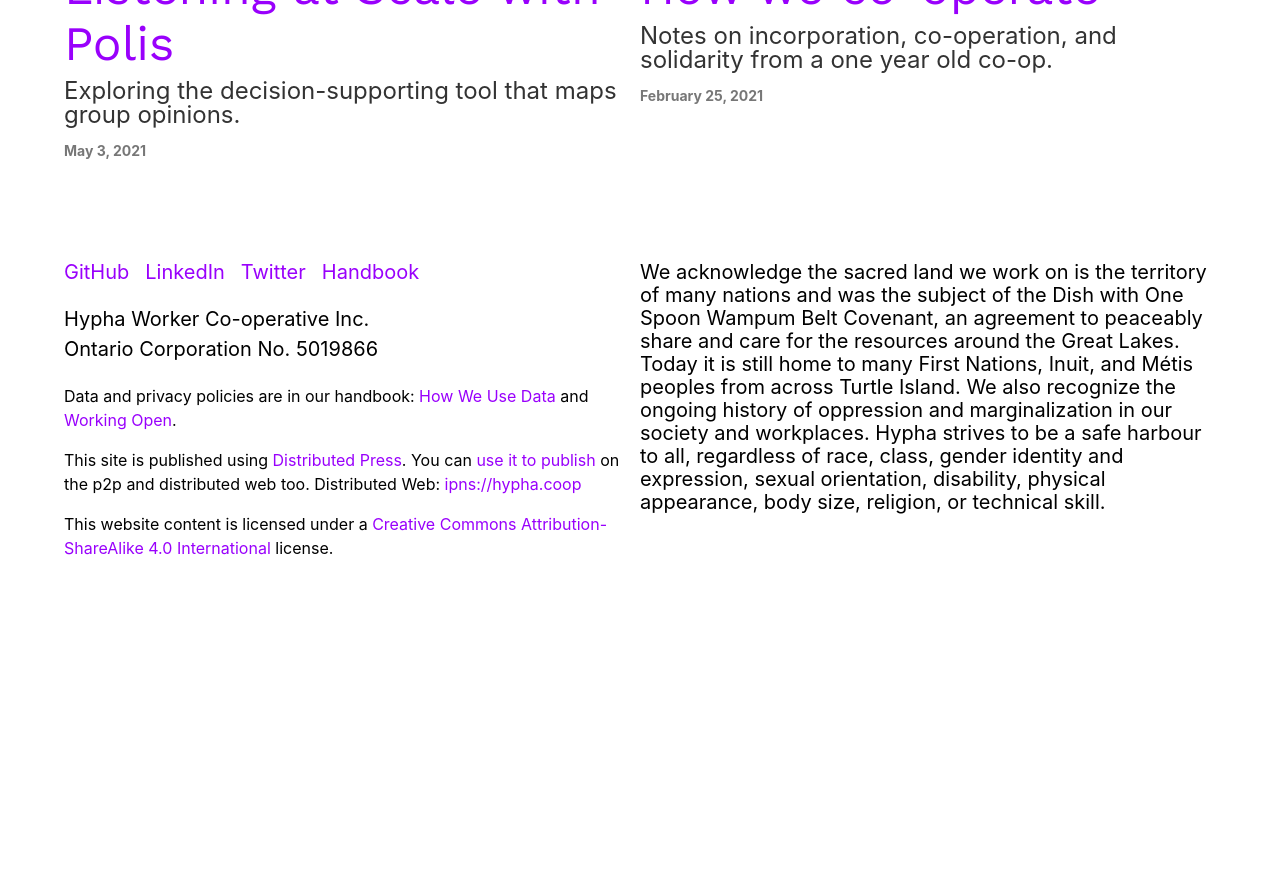
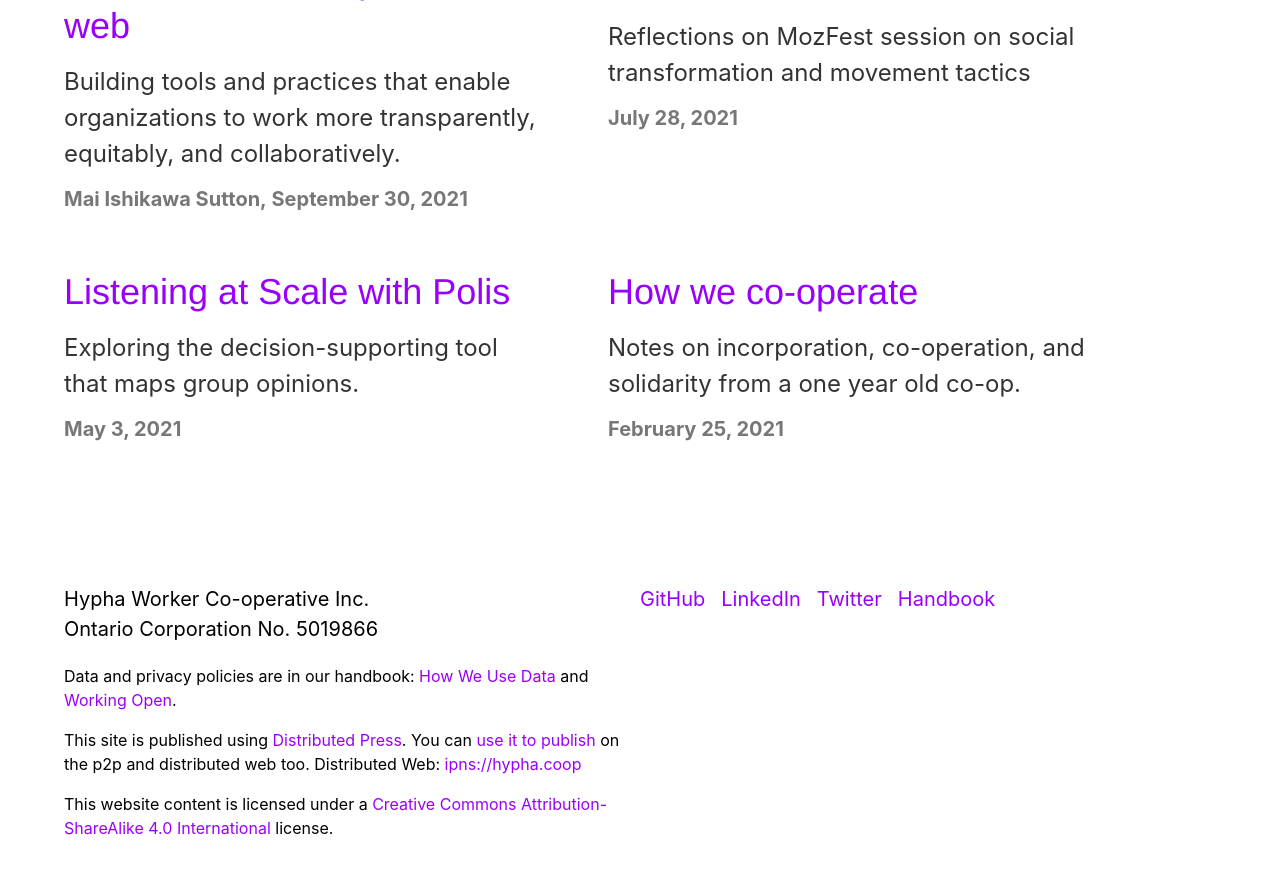
Before and after one commit to hyphacoop/hypha.coop, a Jekyll site: the page built from dripline.html, in a window 1280 px wide and 900 px high, scrolled down 1755 px. Shown: the top 874 px of the window. Built offline with Jekyll 4.4.1, drawn with Linux system fonts in a browser that asks for light colours; before the commit the page ends 2395 px from its top, so only the background shows below that; some of the changed text lies outside the part shown.

Commit message:
format dripline undo footer change

```diff
--- a/_includes/sections/footer.html
+++ b/_includes/sections/footer.html
@@ -1,11 +1,5 @@
 <div class="flex-l items-baseline">
   <div class="w-100 w-50-l">
-    <ul class="list pl0 flex flex-wrap f5 f4-l">
-      <li class="pr3"><a href="{{ site.github }}" class="accent link underline-hover" target="_blank" rel="noopener">GitHub</a></li>
-      <li class="pr3"><a href="{{ site.linkedin }}" class="accent link underline-hover" target="_blank" rel="noopener" data-proofer-ignore>LinkedIn</a></li>
-      <li class="pr3"><a href="{{ site.twitter }}" class="accent link underline-hover" target="_blank" rel="noopener">Twitter</a></li>
-      <li class="pr3"><a href="{{ site.handbook }}" class="accent link underline-hover" target="_blank" rel="noopener">Handbook</a></li>
-    </ul>
     <p class="f3 f4-l lh-copy">{{ site.footer }}</p>
     <p class="f6 f5-l lh-copy">Data and privacy policies are in our handbook: <a href="https://handbook.hypha.coop/data.html" target="_blank" class="accent link underline-hover" rel="noopener">How We Use Data</a> and <a href="https://handbook.hypha.coop/working-open.html" target="_blank" class="accent link underline-hover" rel="noopener">Working Open</a>.</p>
     <p class="f6 f5-l lh-copy">
@@ -17,8 +11,11 @@
     <p class="f6 f5-l lh-copy">This website content is licensed under a <a href="https://creativecommons.org/licenses/by-sa/4.0/" target="_blank" class="accent link underline-hover" rel="noopener">Creative Commons Attribution-ShareAlike 4.0 International</a> license.</p>
   </div>
   <div class="w-100 w-50-l">
-  <p class="f4">
-    We acknowledge the sacred land we work on is the territory of many nations and was the subject of the Dish with One Spoon Wampum Belt Covenant, an agreement to peaceably share and care for the resources around the Great Lakes. Today it is still home to many First Nations, Inuit, and Métis peoples from across Turtle Island. We also recognize the ongoing history of oppression and marginalization in our society and workplaces. Hypha strives to be a safe harbour to all, regardless of race, class, gender identity and expression, sexual orientation, disability, physical appearance, body size, religion, or technical skill.
-    </p>
+    <ul class="list pl0 flex flex-wrap f5 f4-l">
+      <li class="pr3"><a href="{{ site.github }}" class="accent link underline-hover" target="_blank" rel="noopener">GitHub</a></li>
+      <li class="pr3"><a href="{{ site.linkedin }}" class="accent link underline-hover" target="_blank" rel="noopener" data-proofer-ignore>LinkedIn</a></li>
+      <li class="pr3"><a href="{{ site.twitter }}" class="accent link underline-hover" target="_blank" rel="noopener">Twitter</a></li>
+      <li class="pr3"><a href="{{ site.handbook }}" class="accent link underline-hover" target="_blank" rel="noopener">Handbook</a></li>
+    </ul>
   </div>
 </div>
--- a/dripline.html
+++ b/dripline.html
@@ -11,32 +11,32 @@ order: 2
   <header>
 <div class="flex-l items-center mv2">
   <div class="w-100-l">
-    <h3 class="measure-wide f2 f1-m f-subheadline-l measure-narrow lh-solid accent normal worksans">
-      {{ page.title }}
-    </h3>
-    <p class="f3 f3-l dark-gray">
-      A place for our collective writing ranging from short posts, to interviews, design retrospectives, and essays. We aim to publish on a bimonthly schedule and draw inspiration and analogies from permaculture, forestry, gardening, and other natural concepts.</p>
     <p class="worksans">
       A dripline signifies the area under the outermost branches of a tree.
       It’s this <a href="https://permacultureprinciples.com/principles/_11/" target="_blank" class="accent link underline-hover" rel="noopener">interface</a> between worlds where interesting and productive things happen.
     </p>
+    <h3 class=" f2 f1-m f-subheadline-l accent normal worksans mb4 lh-solid">
+      {{ page.title }}
+    </h3>
+    <p class="f3 measure-wide dark-gray lh-copy mb6">
+      A place for our collective writing ranging from short posts, to interviews, design retrospectives, and essays. We aim to publish on a bimonthly schedule and draw inspiration and analogies from permaculture, forestry, gardening, and other natural concepts.</p>
   </div>
 </div>
   </header>
   {%- if posts.size > 0 -%}
-    <ul class="list pl0 mv0 flex-l flex-wrap">
+    <div class="flex flex-wrap pl0">
       {%- assign date_format = site.date_format -%}
       {%- for post in posts -%}
-      <li class="w-70 w-50-l pr1">
+      <div class="measure mr5 mr0-s mb4">
         <a class="no-underline" href="{{ post.url | relative_url }}">
-          <h3 class="f2 f1-l mt0 mb2 worksans normal accent link underline-hover">
+          <h3 class="f2 mt0 mb3 worksans normal accent link underline-hover lh-title">
             {{ post.title | escape }}
           </h3>
-          <p class="lh-solid mv0 f3 f3-l dark-gray measure">{{ post.excerpt }}</p>
+          <p class="mt0 f3 mb3 dark-gray measure lh-copy">{{ post.excerpt }}</p>
         </a>
-        <h4 class="f6 mt3 gray">{%- if post.author != "Hypha" -%}{{ post.author }},&nbsp;{%- endif -%}{{ post.date | date: date_format }}</h4>
-      </li>
+        <h4 class="f4 gray mt0">{%- if post.author != "Hypha" -%}{{ post.author }},&nbsp;{%- endif -%}{{ post.date | date: date_format }}</h4>
+      </div>
       {%- endfor -%}
-    </ul>
+    </div>
   {%- endif -%}
 </section>
```
